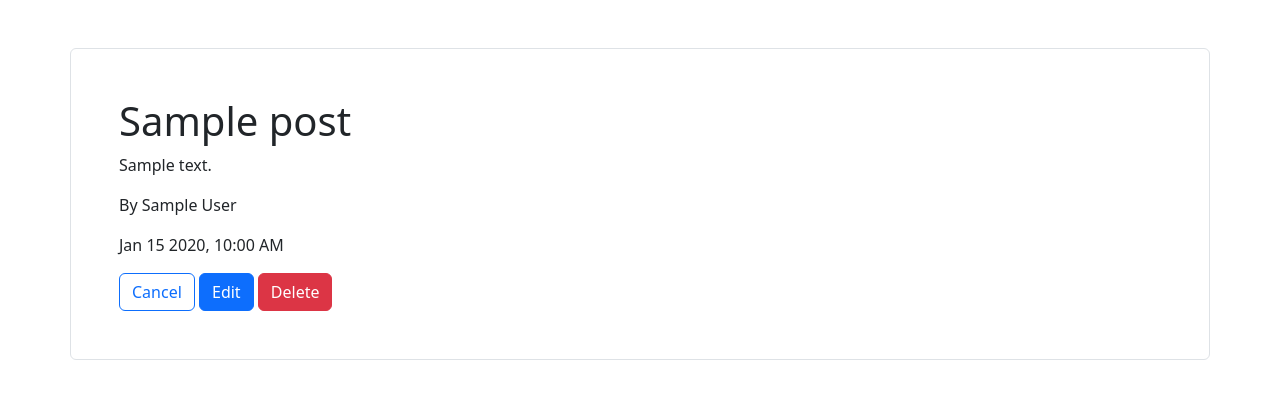
After one commit to dtran415/BloglyExercise, a Flask app: page /users/1/posts/1 in a window 1280 px wide. The commit adds this page. Shown: the top 399 px of the page. Run offline with Flask 3, Linux system fonts and the light colour scheme; tables that the repository leaves empty hold one stand-in row (values such as "Sample post").

Commit message:
Merging part_two

```diff
--- a/app.py
+++ b/app.py
@@ -1,7 +1,7 @@
 """Blogly application."""
 
 from flask import Flask, redirect, render_template, request, flash
-from models import db, connect_db, User
+from models import db, connect_db, User, Post
 
 app = Flask(__name__)
 app.config['SQLALCHEMY_DATABASE_URI'] = 'postgresql:///blogly'
@@ -81,3 +81,76 @@ def delete_user(user_id):
     db.session.commit()
 
     return redirect('/users')
+
+@app.route('/users/<int:user_id>/posts/new')
+def create_post_page(user_id):
+    user = User.query.get_or_404(user_id)
+    header = f'Add Post for {user.full_name}'
+    action = f'/users/{user.id}/posts'
+    return render_template('post_add_or_edit.html', header=header, user=user, action=action, post_title='',
+                           post_content='', button_text='Add')
+
+@app.route('/users/<int:user_id>/posts', methods=['POST'])
+def create_post(user_id):
+    user = User.query.get_or_404(user_id)
+
+    title = request.form.get('title')
+    if not title:
+        flash('Please input a title')
+        return redirect(f'/users/{user.id}/posts/new')
+    content = request.form.get('content')
+    if not content:
+        flash('Please input content for this post')
+        return redirect(f'/users/{user.id}/posts/new')
+
+    new_post = Post(title=title, content=content, user_id=user.id)
+    db.session.add(new_post)
+    db.session.commit()
+
+    return redirect(f'/users/{user.id}')
+
+@app.route('/users/<int:user_id>/posts/<int:post_id>')
+def show_post(user_id, post_id):
+    user = User.query.get_or_404(user_id)
+    post = Post.query.get_or_404(post_id)
+
+    return render_template('post_details.html', user=user, post=post)
+
+@app.route('/users/<int:user_id>/posts/<int:post_id>/delete', methods=['POST'])
+def delete_post(user_id, post_id):
+    post = Post.query.get_or_404(post_id)
+    db.session.delete(post)
+    db.session.commit()
+
+    return redirect(f'/users/{user_id}')
+
+@app.route('/users/<int:user_id>/posts/<int:post_id>/edit')
+def edit_post_page(user_id, post_id):
+    user = User.query.get_or_404(user_id)
+    post = Post.query.get_or_404(post_id)
+
+    header = f'Edit Post'
+    action = f'/users/{user.id}/posts/{post.id}'
+    return render_template('post_add_or_edit.html', header=header, user=user, action=action, post_title=post.title,
+                           post_content=post.content, button_text='Edit')
+
+@app.route('/users/<int:user_id>/posts/<int:post_id>', methods=['POST'])
+def edit_post(user_id, post_id):
+    user = User.query.get_or_404(user_id)
+
+    title = request.form.get('title')
+    if not title:
+        flash('Please input a title')
+        return redirect(f'/users/{user.id}/posts/{post_id}/edit')
+    content = request.form.get('content')
+    if not content:
+        flash('Please input content for this post')
+        return redirect(f'/users/{user.id}/posts/{post_id}/edit')
+
+    post = Post.query.get_or_404(post_id)
+    post.title = title
+    post.content = content
+    db.session.add(post)
+    db.session.commit()
+
+    return redirect(f'/users/{user.id}/posts/{post.id}')
--- a/models.py
+++ b/models.py
@@ -1,5 +1,6 @@
 """Models for Blogly."""
 
+import datetime
 from flask_sqlalchemy import SQLAlchemy
 
 db = SQLAlchemy()
@@ -19,6 +20,24 @@ class User(db.Model):
     last_name = db.Column(db.Text, nullable=False)
     image_url = db.Column(db.Text, nullable=True)
 
+    posts = db.relationship('Post', cascade='all, delete-orphan')
+
     @property
     def full_name(self):
         return f'{self.first_name} {self.last_name}'
+
+class Post(db.Model):
+
+    __tablename__ = "posts"
+
+    id = db.Column(db.Integer, primary_key=True)
+    title = db.Column(db.Text, nullable=False)
+    content = db.Column(db.Text, nullable=False)
+    created_at = db.Column(db.DateTime, nullable=False, default=datetime.datetime.now)
+    user_id = db.Column(db.Integer, db.ForeignKey('users.id'), nullable=False)
+
+    user = db.relationship('User')
+
+    @property
+    def friendly_date(self):
+        return self.created_at.strftime("%b %-d  %Y, %-I:%M %p")
--- /dev/null
+++ b/templates/post_details.html
@@ -0,0 +1,18 @@
+{% extends 'base.html' %}
+{% block content %}
+    <h1>{{post.title}}</h1>
+    <p>{{post.content}}</p>
+    <p>By {{user.full_name}}</p>
+    <p>{{post.friendly_date}}</p>
+    <form>
+        <button class='btn btn-outline-primary'
+            formaction='/users/{{user.id}}'
+            formmethod='GET'>Cancel</button>
+        <button class='btn btn-primary'
+            formaction='/users/{{user.id}}/posts/{{post.id}}/edit'
+            formmethod='GET'>Edit</button>
+        <button class='btn btn-danger'
+            formaction='/users/{{user.id}}/posts/{{post.id}}/delete'
+            formmethod='POST'>Delete</button>
+    </form>
+{% endblock %}
```
Also changed, not shown: requirements.txt (added, +10 -0 lines), templates/post_add_or_edit.html (added, +17 -0 lines), templates/user_details.html (+7 -0 lines).
